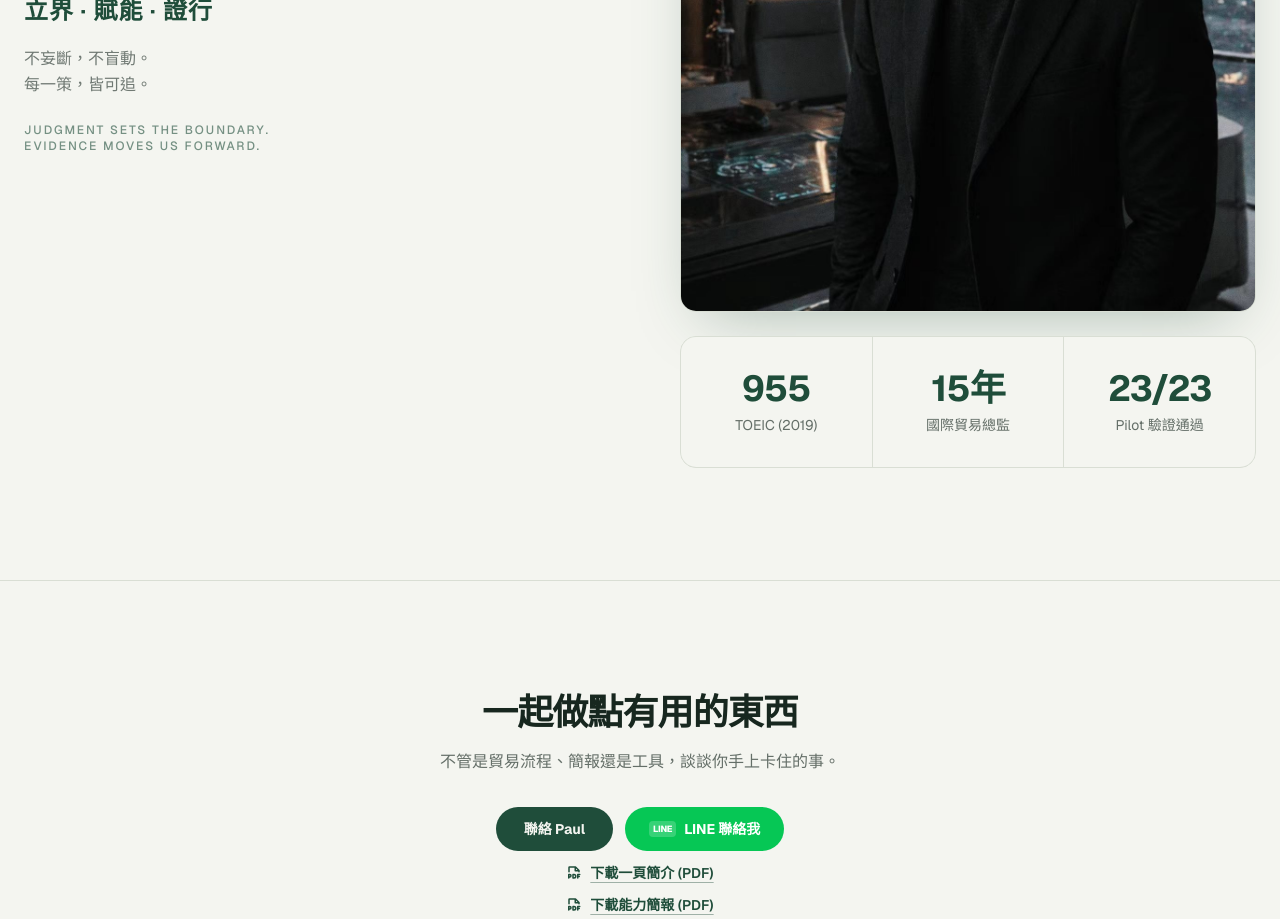
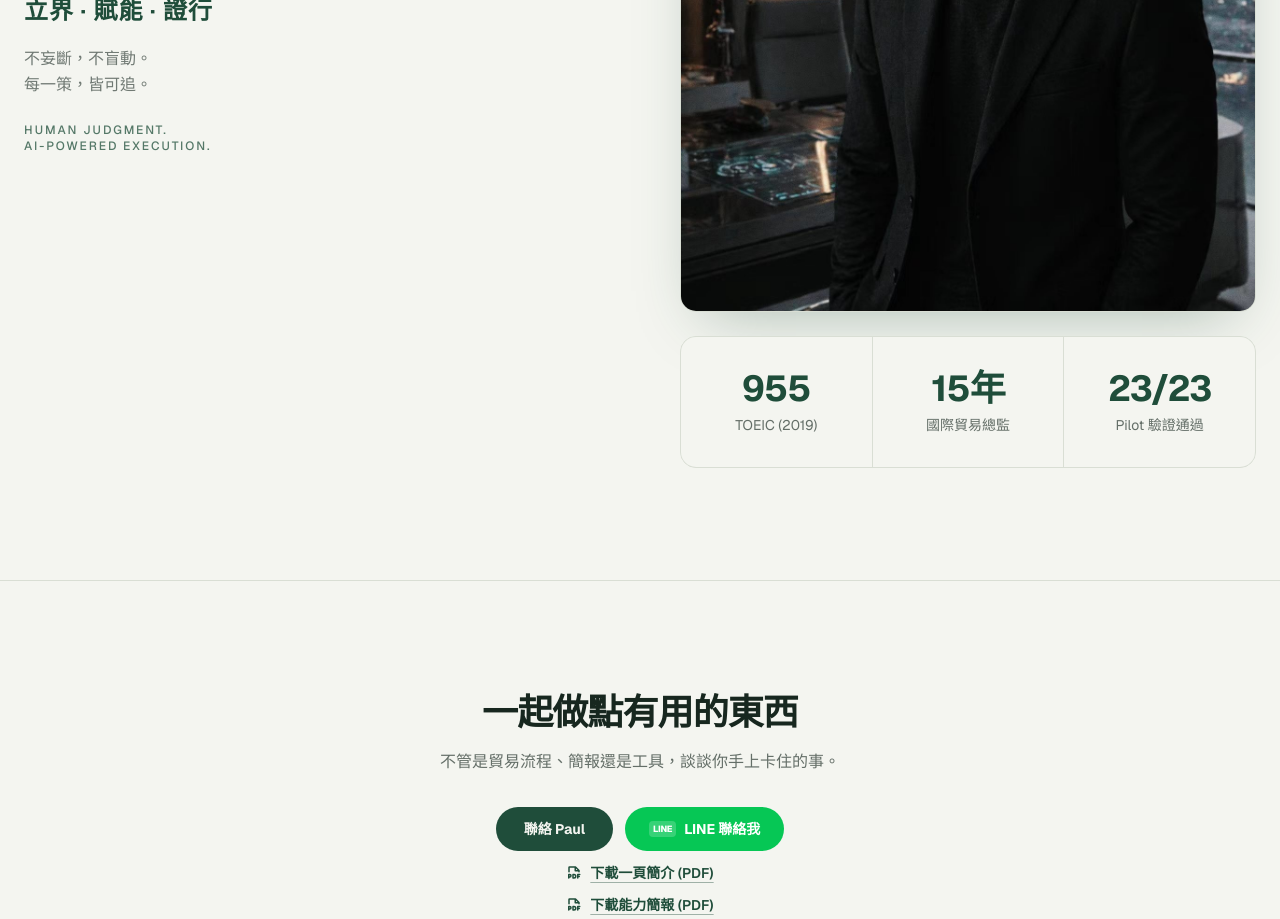
Before and after one commit to apchen1978/pauls-tradecraft, a React (Vite) app: page / in a window 1280 px wide. Shown: the part 8420-9339 px from the top of the page. Built offline with nearby package versions, Linux system fonts and the light colour scheme.

Commit message:
style(about): clarify human and AI positioning

```diff
--- a/src/components/About.jsx
+++ b/src/components/About.jsx
@@ -36,7 +36,7 @@ export default function About() {
               ))}
             </p>
             {t.about.signature.secondary && (
-              <p className="mt-6 max-w-[48ch] text-[11px] font-medium uppercase leading-[1.35] tracking-[0.16em] text-forest/60 md:text-xs">
+              <p className="mt-6 max-w-[48ch] text-[11px] font-medium uppercase leading-[1.35] tracking-[0.16em] text-forest/75 md:text-xs">
                 {t.about.signature.secondary.map((line) => (
                   <span key={line} className="block">
                     {line}
--- a/src/i18n.jsx
+++ b/src/i18n.jsx
@@ -93,7 +93,7 @@ const dict = {
       signature: {
         lead: ["立界 · 賦能 · 證行"],
         support: ["不妄斷，不盲動。", "每一策，皆可追。"],
-        secondary: ["JUDGMENT SETS THE BOUNDARY.", "EVIDENCE MOVES US FORWARD."],
+        secondary: ["HUMAN JUDGMENT.", "AI-POWERED EXECUTION."],
       },
       stats: [
         { value: "955", label: "TOEIC (2019)" },
```
